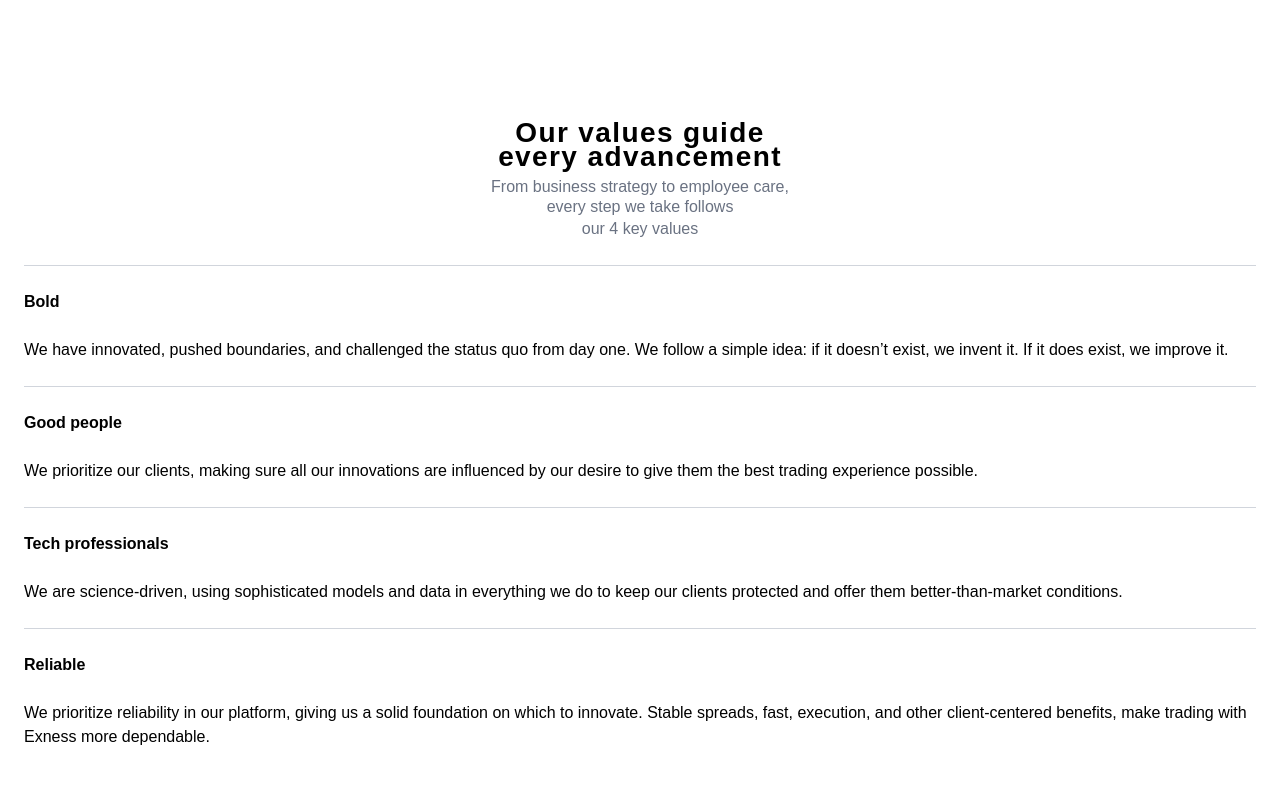
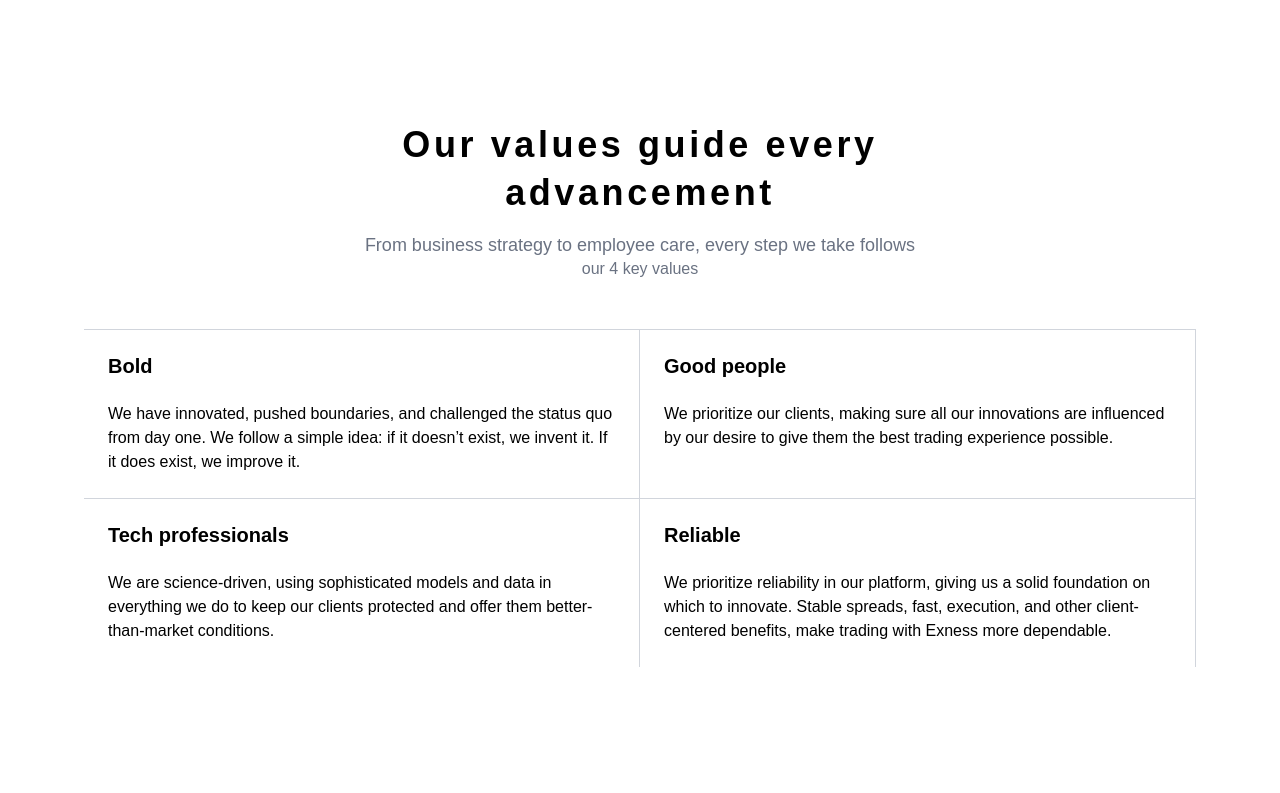
Before and after one commit to jenacodes/exness, a React (Vite) app: page /about-us in a window 1280 px wide. Shown: the part 2800-3593 px from the top of the page. Built offline with nearby package versions, Linux system fonts and the light colour scheme; a web font is replaced by a local one.

Commit message:
feat: enhance About Us page layout and styling for improved readability and responsiveness

```diff
--- a/src/pages/AboutUs.jsx
+++ b/src/pages/AboutUs.jsx
@@ -93,39 +93,43 @@ const AboutUs = () => {
         </div>
       </section>
 
-      <section className="mx-6 my-16">
+      <section className="mx-6 my-16 lg:mx-[84px] lg:my-32">
         <div>
-          <div className="text-center mb-6">
-            <div className="max-w-[312px] mx-auto ">
-              <h2 className="text-[28px] tracking-wider leading-6 font-semibold mb-2">
+          <div className="text-center mb-6 lg:mb-12">
+            <div className="max-w-[312px] lg:max-w-[656px] mx-auto ">
+              <h2 className="text-[28px] lg:text-4xl tracking-wider leading-6 lg:leading-12 lg:tracking-widest font-semibold mb-2 lg:mb-4">
                 Our values guide every advancement
               </h2>
-              <p className="text-base leading-5 whitespace-pre-line text-gray-500 ">
+              <p className="text-base lg:text-lg  leading-5 lg:leading-6 whitespace-pre-line text-gray-500 ">
                 From business strategy to employee care, every step we take
                 follows
               </p>
               <span className="text-gray-500">our 4 key values</span>
             </div>
           </div>
-          <div>
-            <div className="py-6 border-t border-t-gray-300">
-              <h3 className="text-base leading-6 font-semibold">Bold</h3>
+          <div className="grid grid-cols-1 lg:grid-cols-2">
+            <div className="py-6 border-t border-t-gray-300 lg:border-r lg:border-r-gray-300 lg:p-6">
+              <h3 className="text-base lg:text-xl leading-6 font-semibold">
+                Bold
+              </h3>
               <p className="mt-6">
                 We have innovated, pushed boundaries, and challenged the status
                 quo from day one. We follow a simple idea: if it doesn’t exist,
                 we invent it. If it does exist, we improve it.
               </p>
             </div>
-            <div className="py-6 border-t border-t-gray-300">
-              <h3 className="text-base leading-6 font-semibold">Good people</h3>
+            <div className="py-6 border-t border-t-gray-300 lg:border-r lg:border-r-gray-300 lg:p-6">
+              <h3 className="text-base lg:text-xl leading-6 font-semibold">
+                Good people
+              </h3>
               <p className="mt-6">
                 We prioritize our clients, making sure all our innovations are
                 influenced by our desire to give them the best trading
                 experience possible.
               </p>
             </div>
-            <div className="py-6 border-t border-t-gray-300">
-              <h3 className="text-base leading-6 font-semibold">
+            <div className="py-6 border-t border-t-gray-300 lg:border-r lg:border-r-gray-300 lg:p-6">
+              <h3 className="text-base lg:text-xl leading-6 font-semibold">
                 Tech professionals
               </h3>
               <p className="mt-6">
@@ -134,8 +138,10 @@ const AboutUs = () => {
                 better-than-market conditions.
               </p>
             </div>
-            <div className="py-6 border-t border-t-gray-300">
-              <h3 className="text-base leading-6 font-semibold">Reliable</h3>
+            <div className="py-6 border-t border-t-gray-300 lg:border-r lg:border-r-gray-300 lg:p-6">
+              <h3 className="text-base lg:text-xl leading-6 font-semibold">
+                Reliable
+              </h3>
               <p className="mt-6">
                 We prioritize reliability in our platform, giving us a solid
                 foundation on which to innovate. Stable spreads, fast,
```
